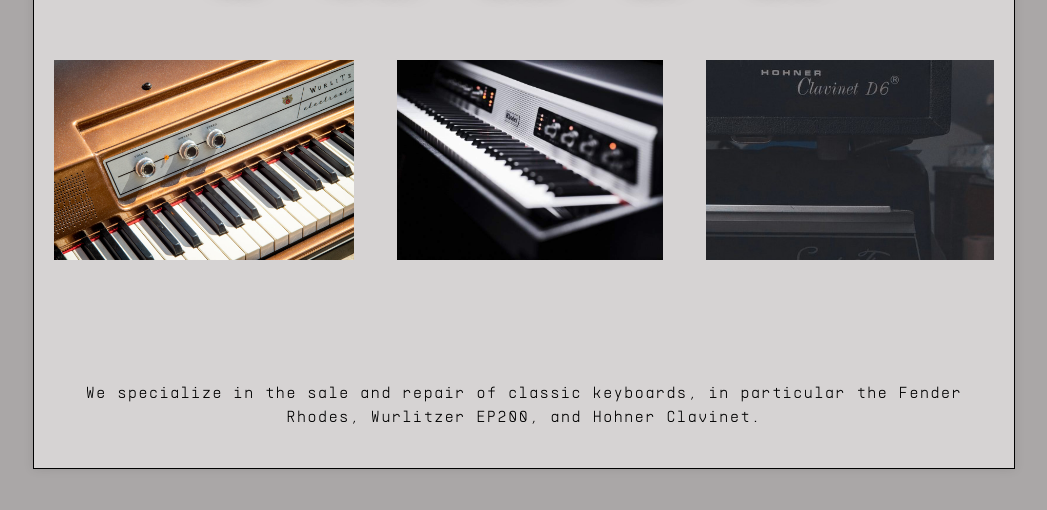
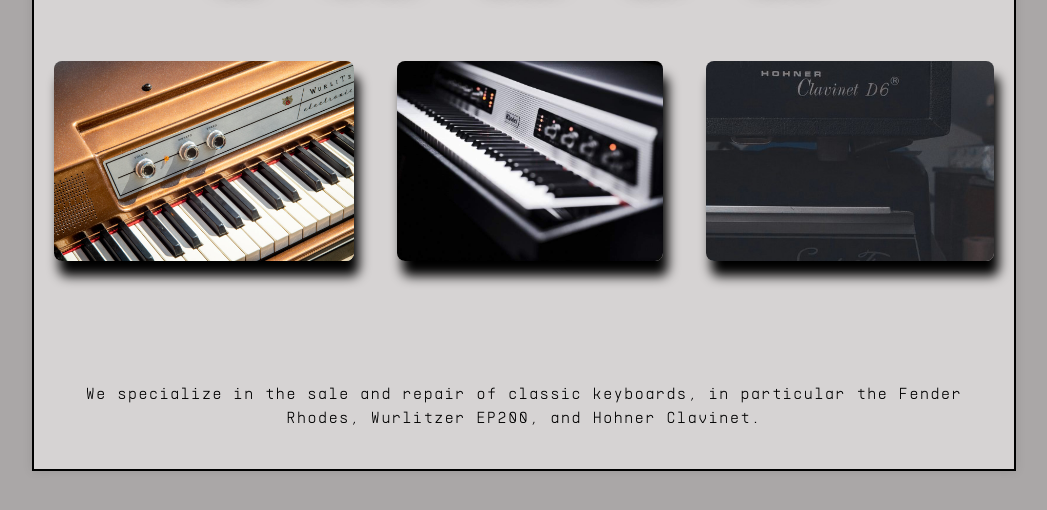
Before and after one commit to Eyadan/KeyboardStore, a plain HTML site: page index.html in a window 1280 px wide. Shown: the part 182-692 px from the top of the page, without its empty margins (116-1163 px from the left). Drawn offline with Linux system fonts and the light colour scheme.

Commit message:
Update analog.css

```diff
--- a/css/analog.css
+++ b/css/analog.css
@@ -26,7 +26,7 @@ body {
     max-width: 940px;
     margin: 10px auto;
     padding: 20px;
-    border: 1px solid #000;
+    border: 2px solid #000;
     background-color: #D6D3D3;
     box-shadow: 0 0 10px rgba(0, 0, 0, 0.1);
 }
@@ -40,8 +40,12 @@ body {
     border: 2px solid rgb(48, 46, 46);
     box-shadow: 5px 15px 12px;
     border-radius: 5px;
+    transition: transform 0.3s;
 }
 
+#logo img:hover {
+    transform: scale(1.1);
+}
 
 ul {
     list-style: none;
@@ -75,6 +79,8 @@ p img {
     margin-top: 50px;
     margin-bottom: 100px;
     transition: transform 0.5s;
+    box-shadow: 5px 15px 12px;
+    border-radius: 8px;
 }
 
 p img:last-child {
```
